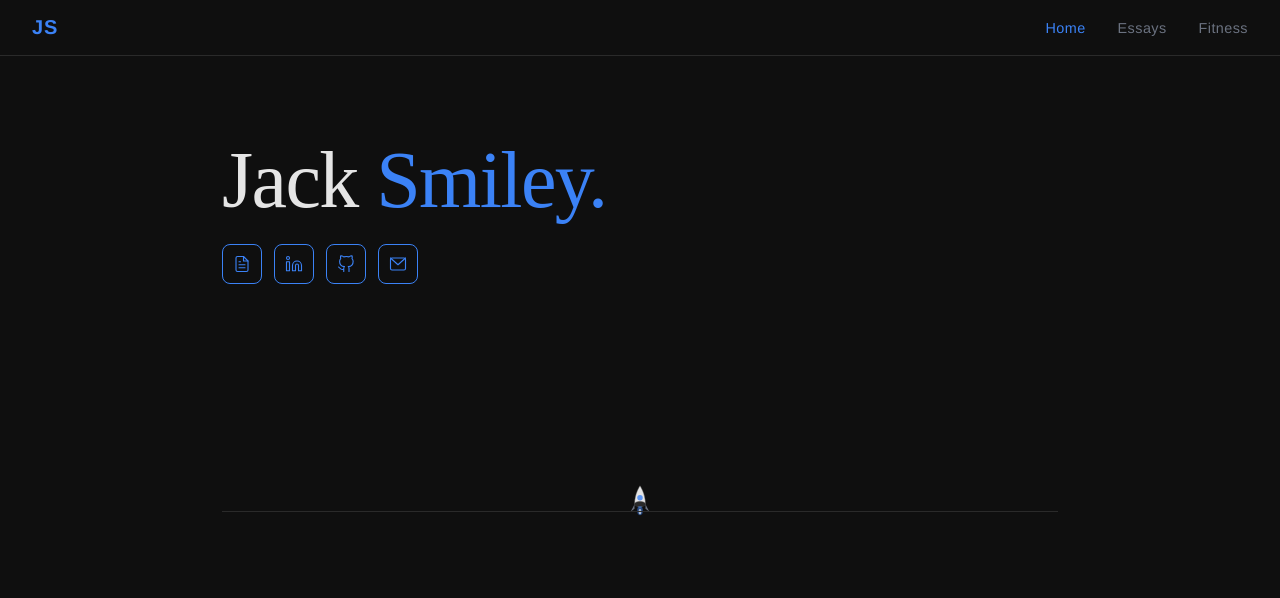
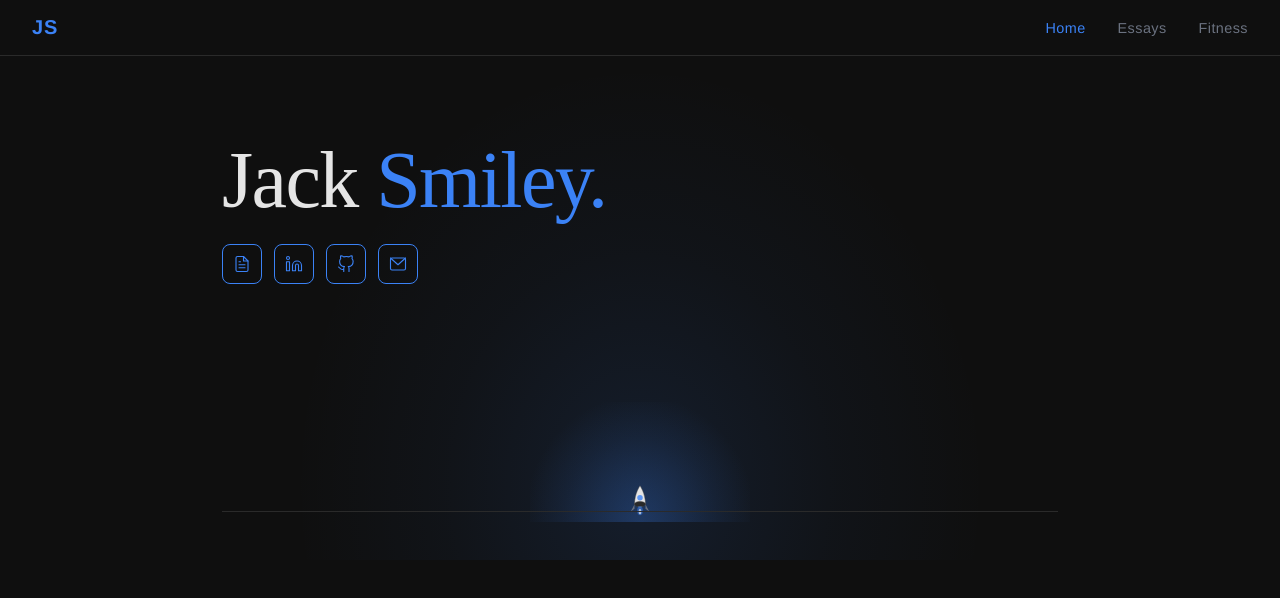
Before and after one commit to SmileyJack/jack-smiley-website, a Vue app: page / in a window 1280 px wide. Shown: the top 598 px of the page. Built offline with nearby package versions, Linux system fonts and the light colour scheme.

Commit message:
add better home page background

```diff
--- a/src/pages/HomePage.vue
+++ b/src/pages/HomePage.vue
@@ -8,6 +8,8 @@
         </h1>
         <ContactIcons />
       </div>
+
+      <div class="hero-glow" />
 
       <div ref="sceneRef" class="scene">
         <canvas ref="canvasRef"></canvas>
@@ -69,6 +71,24 @@ export default defineComponent({
   margin: 0 auto;
   padding: 5rem 2rem 3rem;
   position: relative;
+  overflow: hidden;
+}
+
+.hero-glow {
+  position: absolute;
+  bottom: 0;
+  left: 50%;
+  transform: translateX(-50%);
+  width: 700px;
+  height: 500px;
+  background: radial-gradient(ellipse at 50% 85%, rgba(59, 130, 246, 0.13) 0%, rgba(59, 130, 246, 0.04) 40%, transparent 70%);
+  pointer-events: none;
+  z-index: 0;
+}
+
+.hero-text {
+  position: relative;
+  z-index: 1;
 }
 
 .name {
@@ -90,6 +110,20 @@ export default defineComponent({
   height: 180px;
   margin-top: 3rem;
   overflow: visible;
+  z-index: 1;
+}
+
+.scene::before {
+  content: '';
+  position: absolute;
+  bottom: -10px;
+  left: 50%;
+  transform: translateX(-50%);
+  width: 220px;
+  height: 120px;
+  background: radial-gradient(ellipse at 50% 100%, rgba(59, 130, 246, 0.28) 0%, rgba(59, 130, 246, 0.08) 50%, transparent 75%);
+  pointer-events: none;
+  z-index: 0;
 }
 
 .scene canvas {
```
